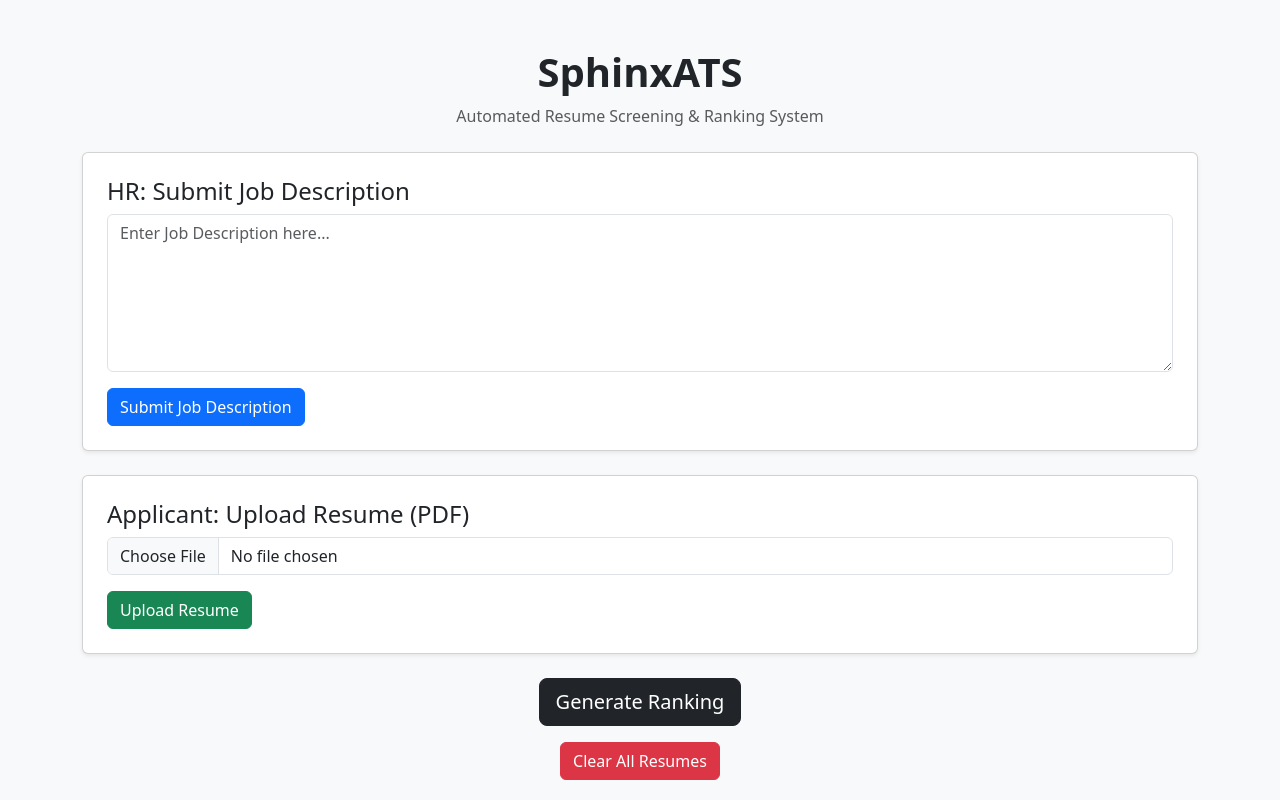
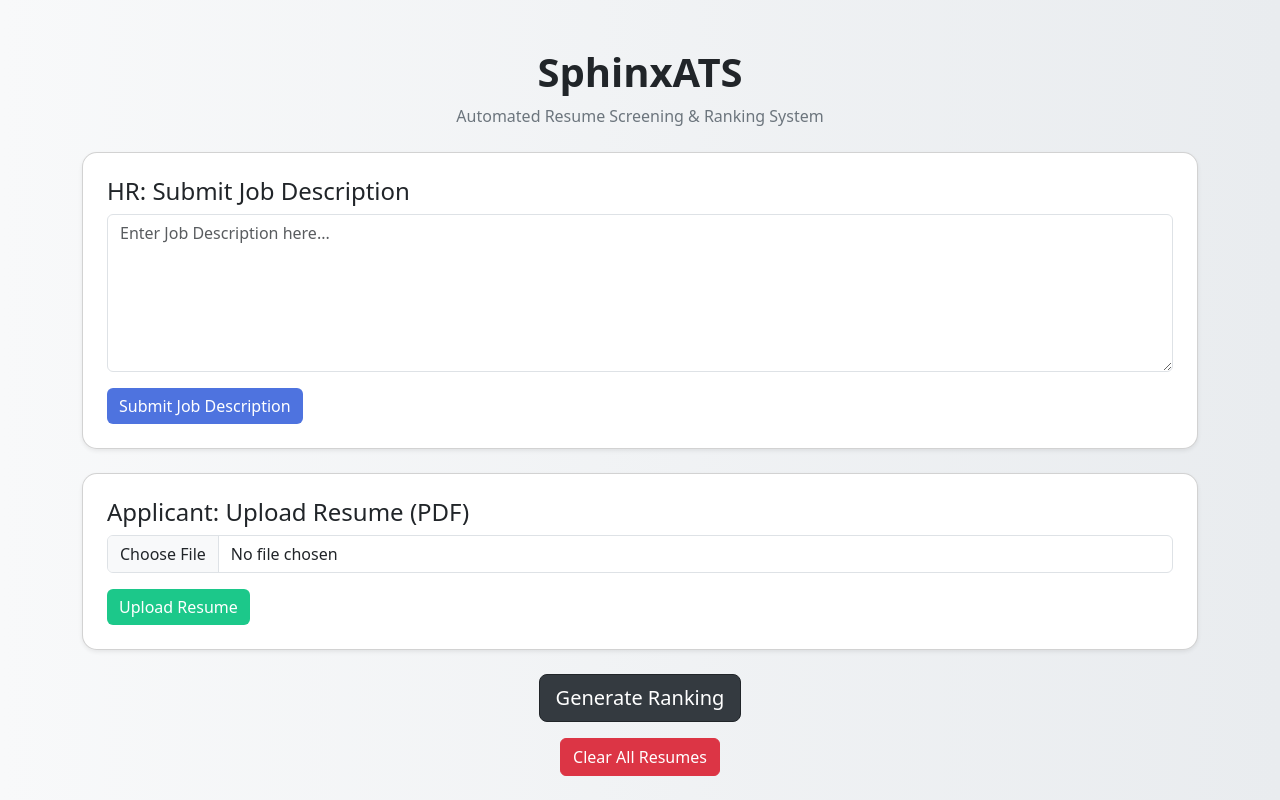
Before and after one commit to MANISH-K-07/SphinxATS, a Flask app: page / in a window 1280 px wide. Run offline with Flask 3, Linux system fonts and the light colour scheme.

Commit message:
Migrate to static style sheets

```diff
--- /dev/null
+++ b/static/style.css
@@ -0,0 +1,42 @@
+body {
+    background: linear-gradient(to right, #f8f9fa, #e9ecef);
+}
+
+.brand-title {
+    font-size: 2.5rem;
+    font-weight: 700;
+    color: #212529;
+}
+
+.subtitle {
+    color: #6c757d;
+}
+
+.card {
+    border-radius: 15px;
+}
+
+.btn-primary {
+    background-color: #4e73df;
+    border: none;
+}
+
+.btn-success {
+    background-color: #1cc88a;
+    border: none;
+}
+
+.btn-dark {
+    background-color: #343a40;
+}
+
+.badge-skill {
+    background-color: #20c997;
+    font-size: 0.85rem;
+    margin: 2px;
+}
+
+.footer-text {
+    font-size: 0.9rem;
+    color: #6c757d;
+}
--- a/templates/index.html
+++ b/templates/index.html
@@ -3,14 +3,15 @@
 <head>
     <title>SphinxATS</title>
     <link href="https://cdn.jsdelivr.net/npm/bootstrap@5.3.0/dist/css/bootstrap.min.css" rel="stylesheet">
+    <link rel="stylesheet" href="{{ url_for('static', filename='style.css') }}">
 </head>
 <body class="bg-light">
 
 <div class="container mt-5">
 
     <div class="text-center mb-4">
-        <h1 class="fw-bold">SphinxATS</h1>
-        <p class="text-muted">Automated Resume Screening & Ranking System</p>
+        <h1 class="brand-title">SphinxATS</h1>
+        <p class="subtitle">Automated Resume Screening & Ranking System</p>
     </div>
 
     <div class="card mb-4 p-4 shadow-sm">
--- a/templates/results.html
+++ b/templates/results.html
@@ -3,13 +3,14 @@
 <head>
     <title>Ranking Results - SphinxATS</title>
     <link href="https://cdn.jsdelivr.net/npm/bootstrap@5.3.0/dist/css/bootstrap.min.css" rel="stylesheet">
+    <link rel="stylesheet" href="{{ url_for('static', filename='style.css') }}">
 </head>
 <body class="bg-light">
 
 <div class="container mt-5">
 
     <div class="text-center mb-4">
-        <h1 class="fw-bold">Resume Ranking Results</h1>
+        <h1 class="brand-title">Resume Ranking Results</h1>
     </div>
 
     <div class="card p-4 shadow-sm">
@@ -34,7 +35,7 @@
                     <td>{{ "%.2f"|format(exp_score) }}</td>
                     <td>
                         {% for skill in matched_skills %}
-                            <span class="badge bg-success">{{ skill }}</span>
+                            <span class="badge badge-skill">{{ skill }}</span>
                         {% endfor %}
                     </td>
                 </tr>
```
Also changed, not shown: 3 other files.
